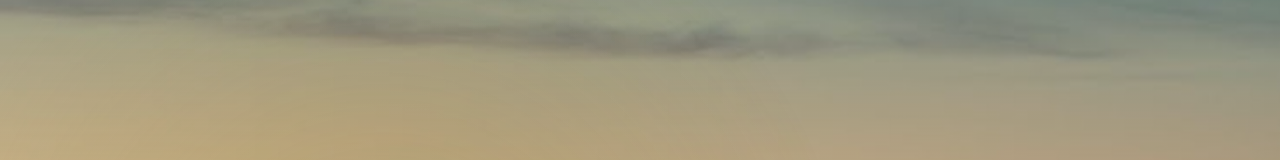
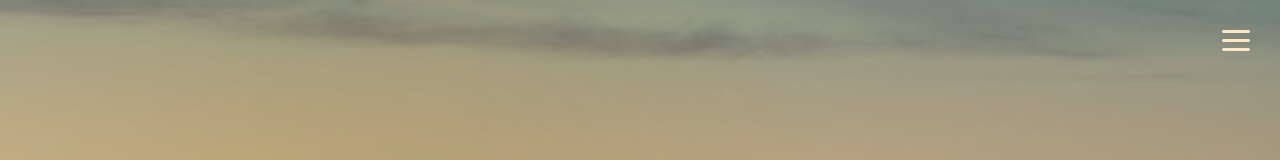
Before and after one commit to WildCodeSchool-2025-11/dev-web-orange-strasgite, a React (Vite) app: page /tourism in a window 1280 px wide. Shown: the top 160 px of the page. Built offline with nearby package versions, Linux system fonts and the light colour scheme.

Commit message:
ajout menu burger page tourisme

```diff
--- a/src/pages/Tourism.tsx
+++ b/src/pages/Tourism.tsx
@@ -1,4 +1,6 @@
 import { useEffect } from "react";
+
+import BurgerMenu from "../components/BurgerMenu/BurgerMenu";
 import { attractions } from "../data/attractionsData";
 import type { Attraction } from "../types/tourisme.types";
 import "../styles/Tourism.css";
@@ -29,6 +31,10 @@ const Tourism = () => {
 
 	return (
 		<div className="page-tourisme">
+			{/* Header personnalisé avec BurgerMenu */}
+			<div className="tourisme-header">
+				<BurgerMenu />
+			</div>
 			{/* Hero Section */}
 			<div className="hero-tourisme">
 				<div className="hero-contenu">
```
